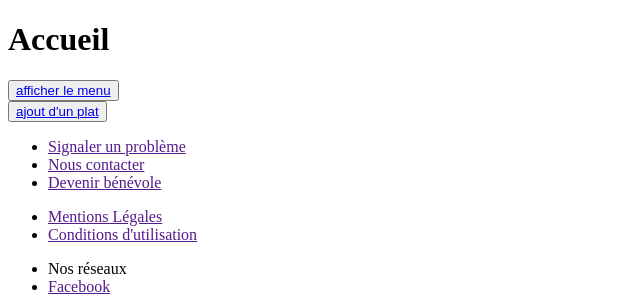
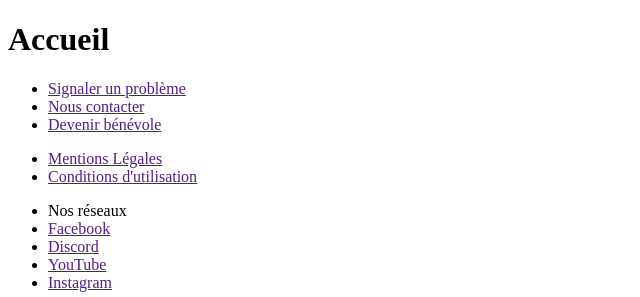
Before and after one commit to OswinFreyr/ProjetLowTech, a PHP site: page / in a window 1280 px wide. Shown: the part 140-437 px from the top of the page, without its empty margins (0-640 px from the left). Run offline with PHP 8.4, Linux system fonts and the light colour scheme.

Commit message:
Suppression boutons reste ancien projet

```diff
--- a/projetLowTech/views/pages/home.php
+++ b/projetLowTech/views/pages/home.php
@@ -1,5 +1 @@
 <h1>Accueil</h1>
-
-<button><a href="index.php?page=meals">afficher le menu</a></button>
-<br/>
-<button><a href="index.php?page=add">ajout d'un plat</a></button>
```
